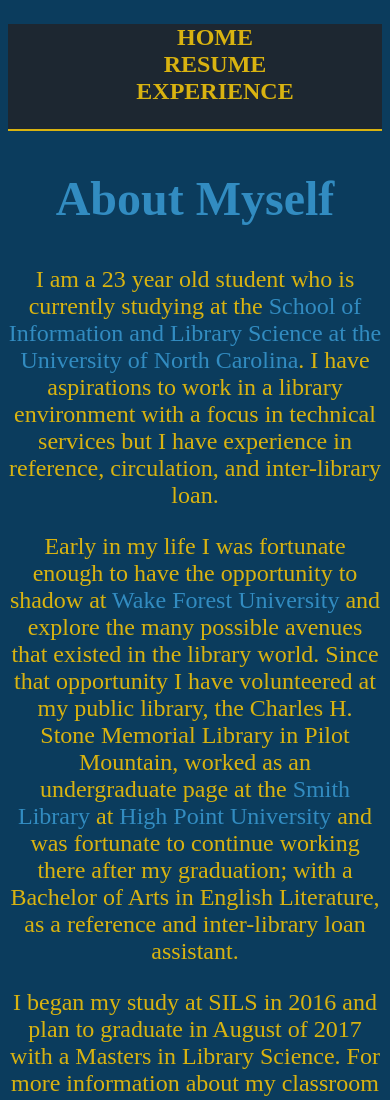
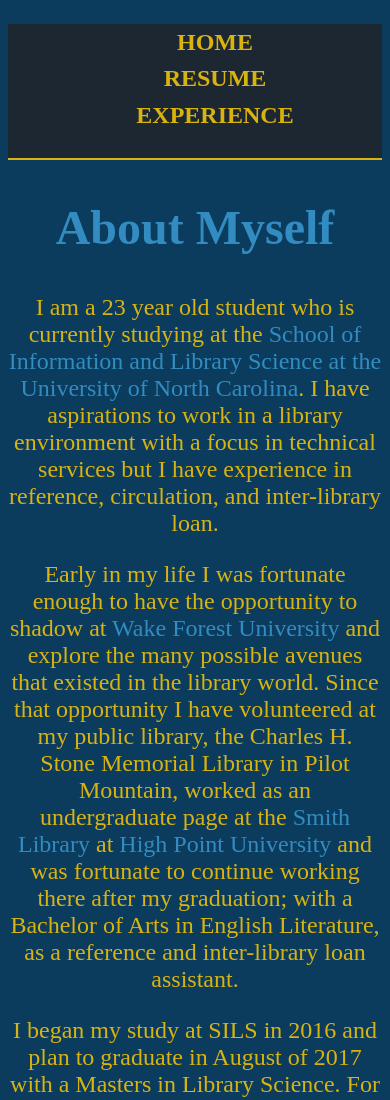
Before and after one commit to colergibson/Portfolio-Website, a plain HTML site: page index.html in a window 390 px wide. Shown: the top 1100 px of the page. Drawn offline with Linux system fonts and the light colour scheme.

Commit message:
Updated mobile first css.:

```diff
--- a/css/mobile-first.css
+++ b/css/mobile-first.css
@@ -19,7 +19,8 @@ header {
 	display: flex;
 	flex-direction: column;
 	flex-wrap: wrap;
-	justify-content: center;
+	align-items: center;
+	justify-content: space-around;
 }
 
 nav {
@@ -29,6 +30,9 @@ nav {
 	background-color: #1D2731;
 	color: #D9B310;
 	border-bottom: solid #D9B310 .1em;
+}
+nav li {
+	padding: .3rem;
 }
 
 nav a {
```
